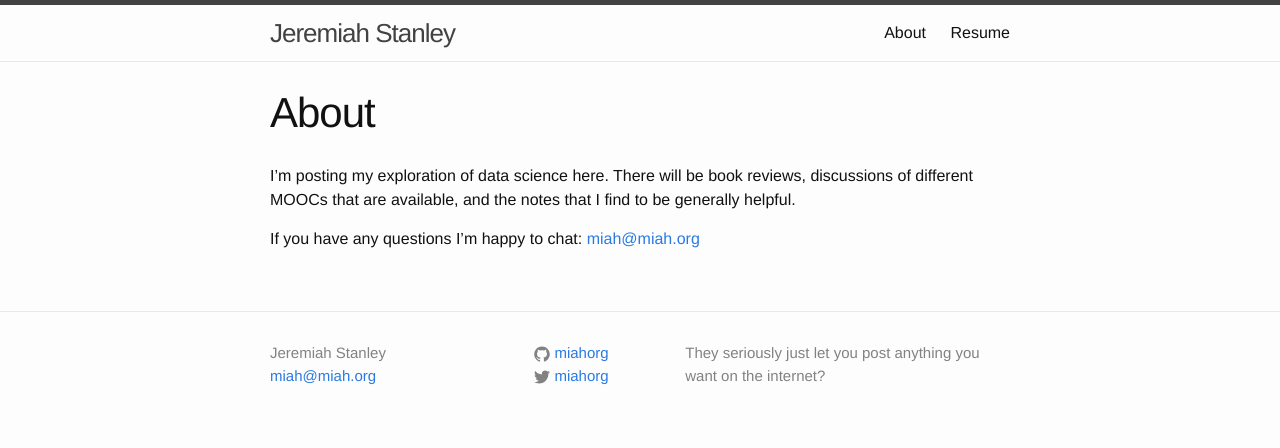
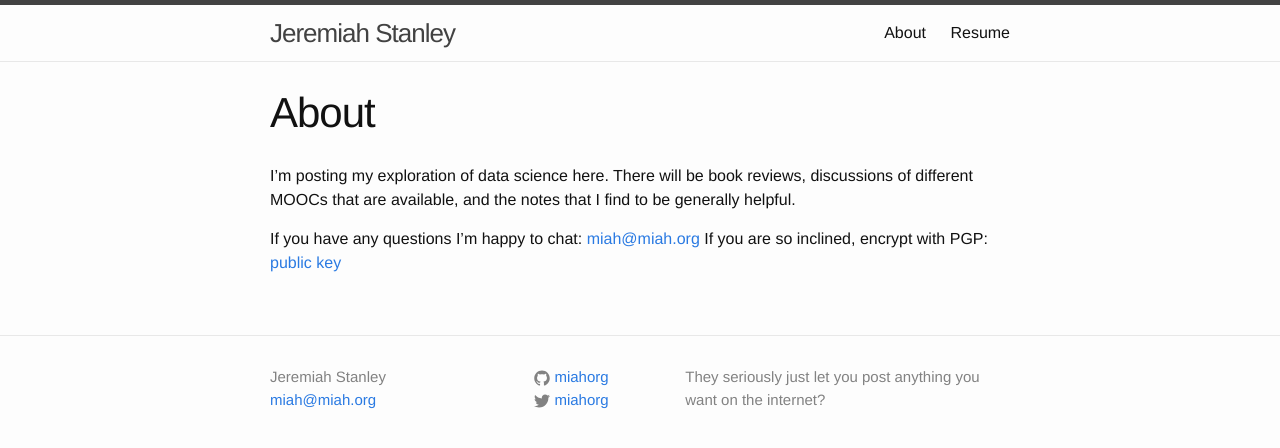
Before and after one commit to miahorg/miahorg.github.io, a Jekyll site: the page built from about.md, in a window 1280 px wide. Shown: the top 448 px of the page. Built offline with Jekyll 4.4.1, drawn with Linux system fonts in a browser that asks for light colours.

Commit message:
added public key

```diff
--- a/about.md
+++ b/about.md
@@ -7,3 +7,4 @@ permalink: /about/
 I'm posting my exploration of data science here. There will be book reviews, discussions of different MOOCs that are available, and the notes that I find to be generally helpful.
 
 If you have any questions I'm happy to chat: <miah@miah.org>
+If you are so inclined, encrypt with PGP: [public key](/key/41D61E27.asc)
```
Also changed, not shown: 1 other file.
